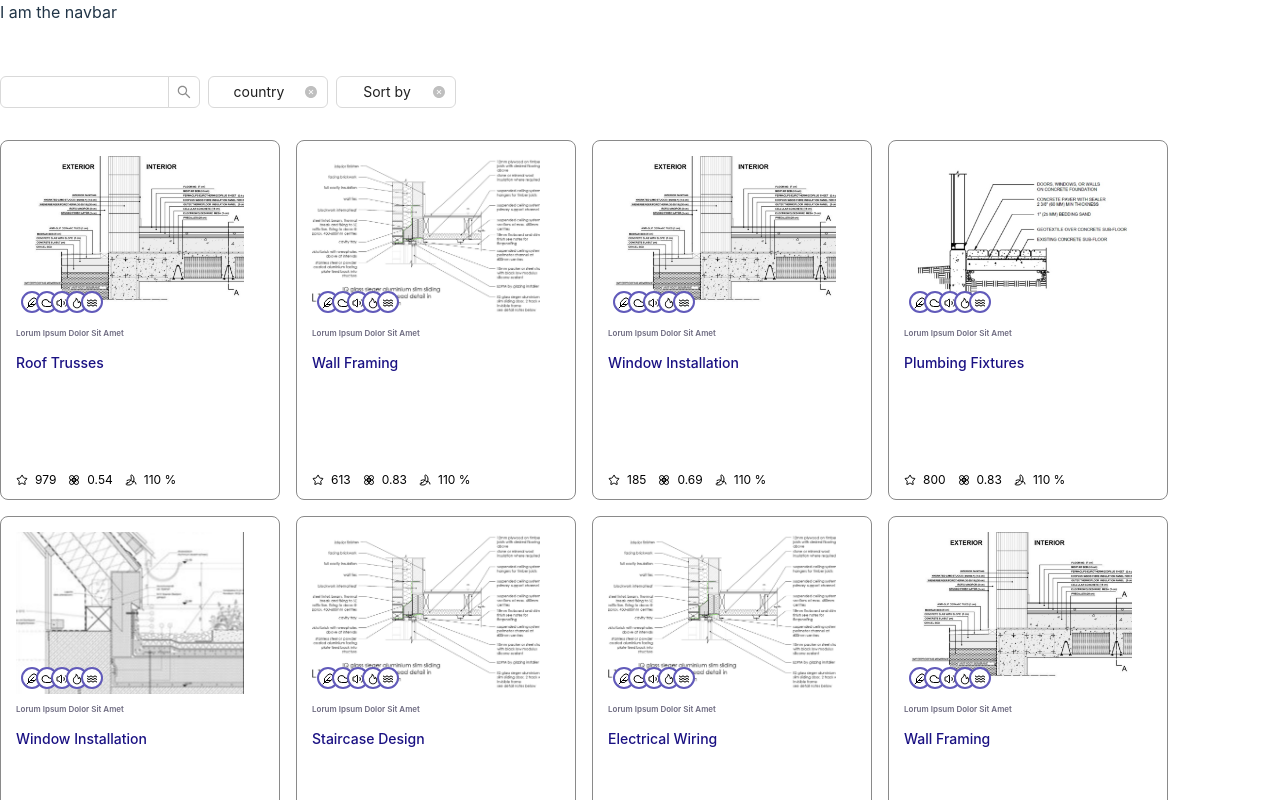
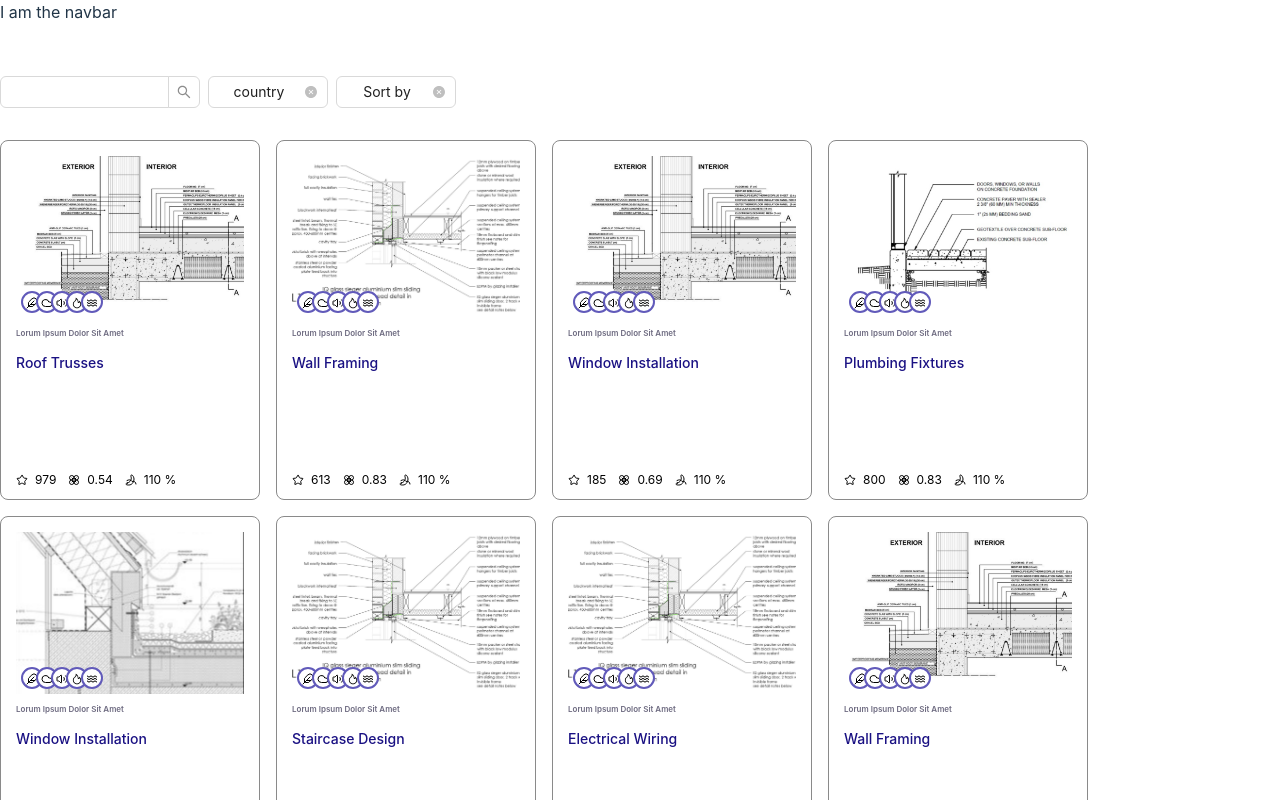
Before and after one commit to imanwarsame/opendetail, a React (Vite) app in the folder client/: page / in a window 1280 px wide. Built offline with nearby package versions, Linux system fonts and the light colour scheme; a web font is replaced by a local one; what @react-pdf/renderer would draw is missing.

Commit message:
making it slightly smaller so it fits in the alternatives

```diff
--- a/client/src/features/search/detailcard.css
+++ b/client/src/features/search/detailcard.css
@@ -8,7 +8,7 @@
 
 .detail-card {
   position: relative;
-  width: 248px;
+  width: 228px;
   height: 328px;
   border-radius: 8px;
   background-color: #fff;
```
